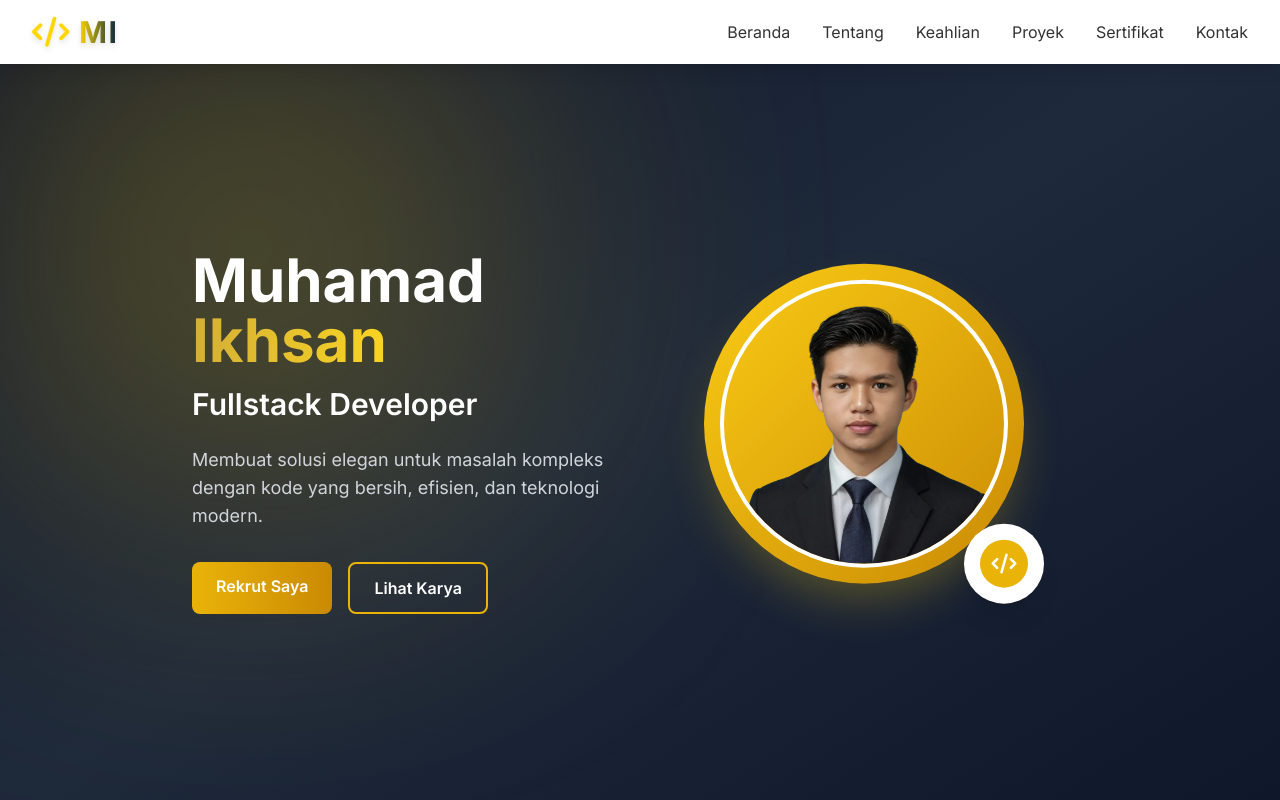
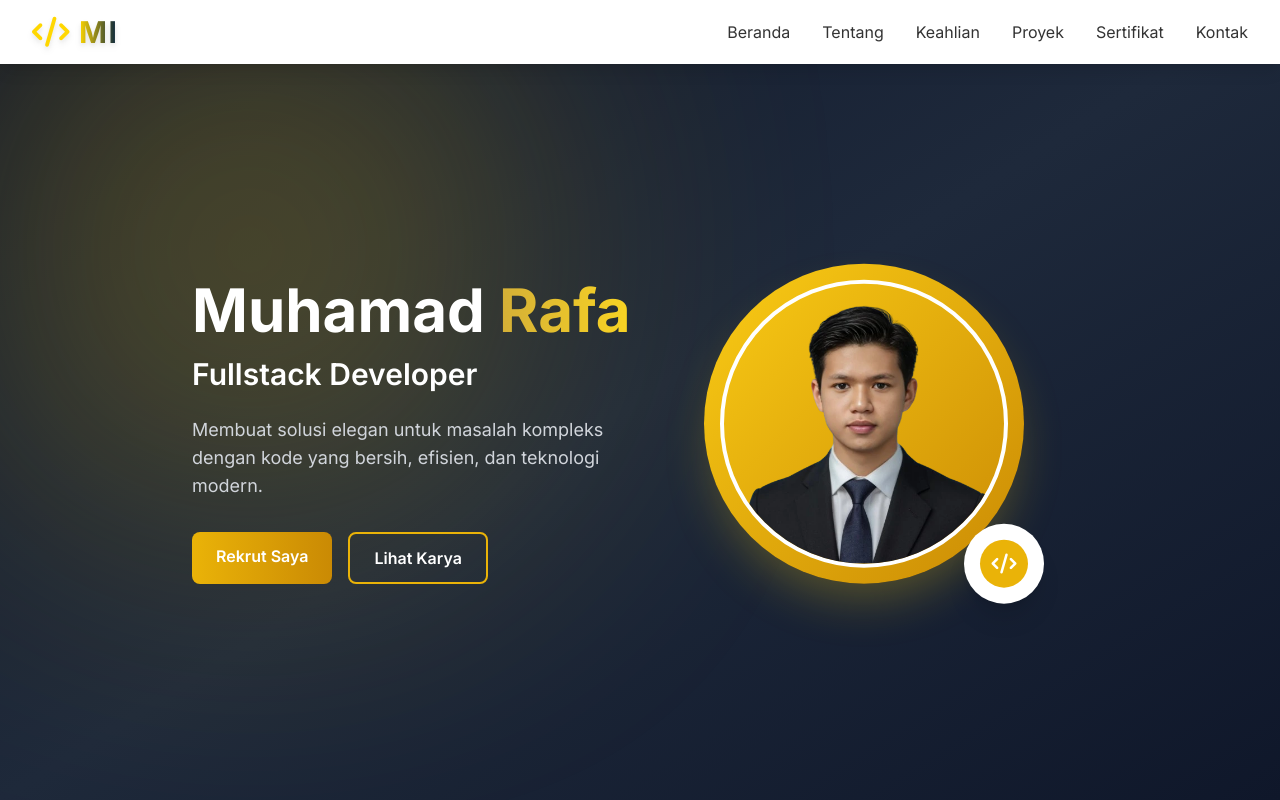
Before and after one commit to muhamadikhsandev/portfolio-ikhsan-dev, a plain HTML site: page index.html in a window 1280 px wide. Shown: the top 800 px of the page. Drawn offline with nearby package versions, Linux system fonts and the light colour scheme; some packages are replaced by stand-ins of ours; a script that the page names is missing.

Commit message:
Update index.html

```diff
--- a/index.html
+++ b/index.html
@@ -145,7 +145,7 @@
             <div class="flex flex-col md:flex-row items-center">
                 <div class="md:w-1/2 mb-10 md:mb-0 text-center md:text-left" data-aos="fade-right" data-aos-delay="200">
                     <h1 class="text-4xl md:text-6xl font-extrabold text-white mb-4">
-                        Muhamad <span class="gold-gradient-text">Ikhsan</span>
+                        Muhamad <span class="gold-gradient-text">Rafa</span>
                     </h1>
                     <h2 class="text-2xl md:text-3xl font-semibold text-white mb-6">Fullstack Developer</h2>
                     <p class="text-lg text-gray-300 mb-8 max-w-xl">Membuat solusi elegan untuk masalah kompleks dengan
```
